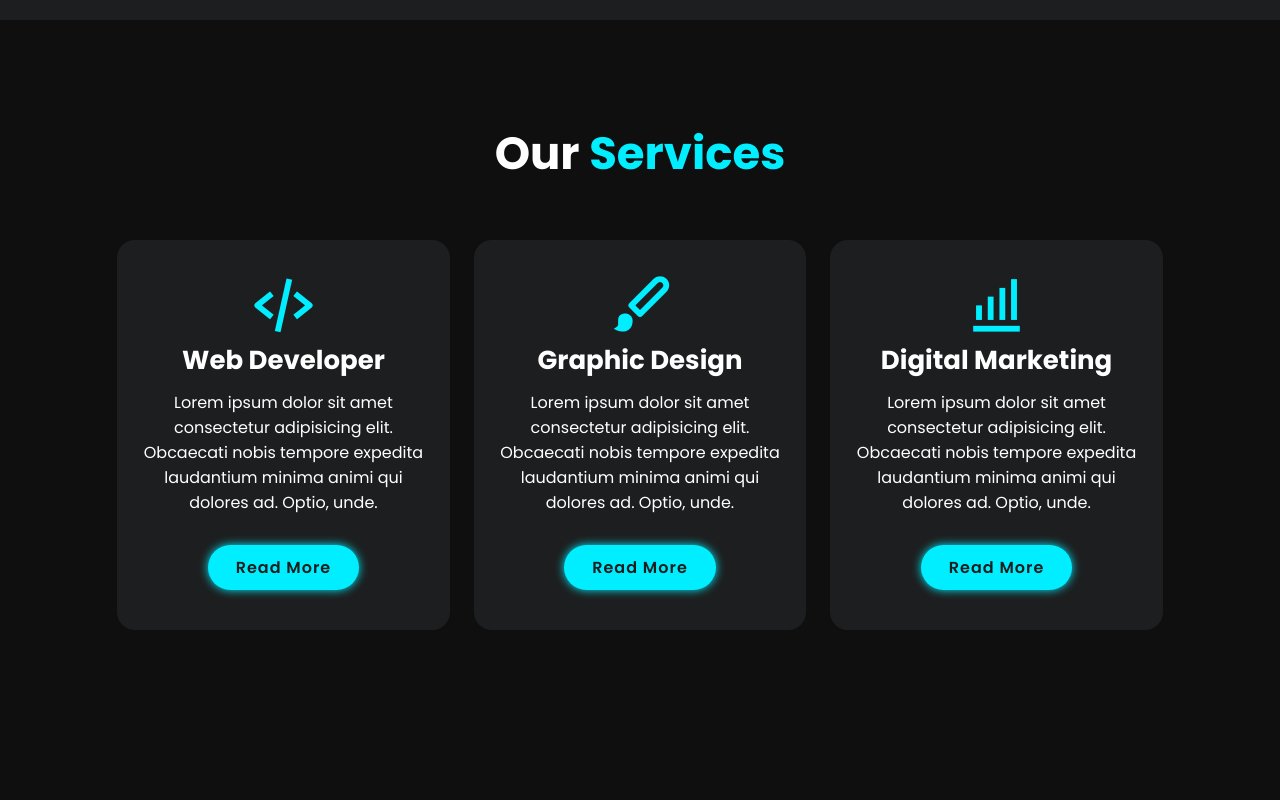
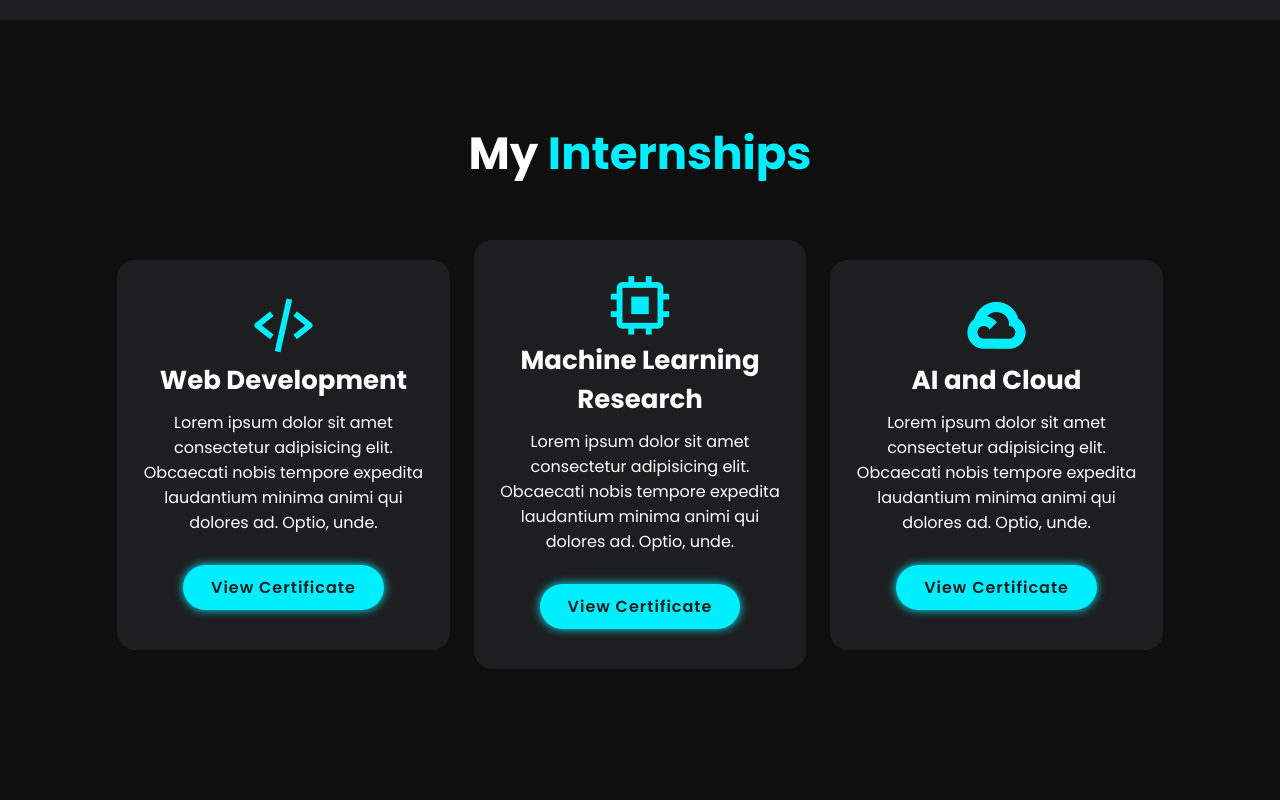
Before and after one commit to Animikh2301/My-Personal-Portfolio, a plain HTML site: page index.html in a window 1280 px wide. Shown: the part 1580-2380 px from the top of the page. Drawn offline with nearby package versions, Linux system fonts and the light colour scheme.

Commit message:
Services section modified

```diff
--- a/index.html
+++ b/index.html
@@ -24,7 +24,7 @@
         <nav class="navbar">
             <a href="#home" class="active">Home</a>
             <a href="#about">About</a>
-            <a href="#services">Services</a>
+            <a href="#services">My Internships</a>
             <a href="#myskills">My Skills</a>
             <a href="#project">Project</a>
             <a href="#contact">Contact</a>
@@ -85,35 +85,35 @@
     <!-- Services section description -->
 
     <section class="services" id="services">
-        <h2 class="heading">Our <span>Services</span></h2>
+        <h2 class="heading">My <span>Internships</span></h2>
 
         <div class="services-container">
 
             <div class="services-box">
                 <i class='bx bx-code-alt'></i>
-                <h3>Web Developer</h3>
+                <h3>Web Development</h3>
                 <p>Lorem ipsum dolor sit amet consectetur adipisicing elit. Obcaecati nobis
                     tempore expedita laudantium minima animi qui dolores ad.
                     Optio, unde.</p>
-                <a href="#" class="btn">Read More</a>
+                <a href="#" class="btn">View Certificate</a>
             </div>
 
             <div class="services-box">
-                <i class='bx bxs-paint'></i>
-                <h3>Graphic Design</h3>
+                <i class='bx bx-chip'></i>
+                <h3>Machine Learning Research</h3>
                 <p>Lorem ipsum dolor sit amet consectetur adipisicing elit. Obcaecati nobis
                     tempore expedita laudantium minima animi qui dolores ad.
                     Optio, unde.</p>
-                <a href="#" class="btn">Read More</a>
+                <a href="#" class="btn">View Certificate</a>
             </div>
 
             <div class="services-box">
-                <i class='bx bx-bar-chart-alt'></i>
-                <h3>Digital Marketing</h3>
+                <i class='bx bxl-google-cloud'></i>
+                <h3>AI and Cloud</h3>
                 <p>Lorem ipsum dolor sit amet consectetur adipisicing elit. Obcaecati nobis
                     tempore expedita laudantium minima animi qui dolores ad.
                     Optio, unde.</p>
-                <a href="#" class="btn">Read More</a>
+                <a href="#" class="btn">View Certificate</a>
             </div>
 
         </div>
--- a/script.js
+++ b/script.js
@@ -57,7 +57,7 @@ ScrollReveal().reveal('.home-content p, .about-content', { origin: 'right' });
 //==================== typed js ============================//
 
 const typed = new Typed('.multiple-text', {
-    strings: ['Frontend Developer','Final Year Student','Python Developer'],
+    strings: ['Full Stack Developer','Final Year Student','Tech Enthusiast'],
     typeSpeed: 100,
     backSpeed: 100,
     backDelay: 2000,
```
